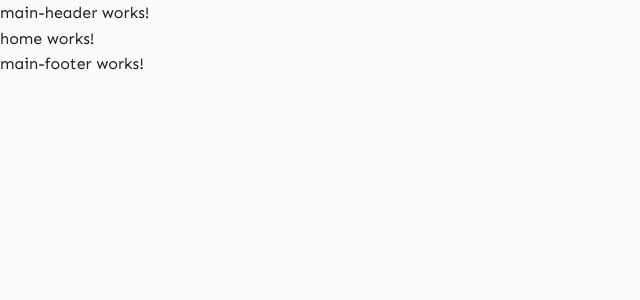
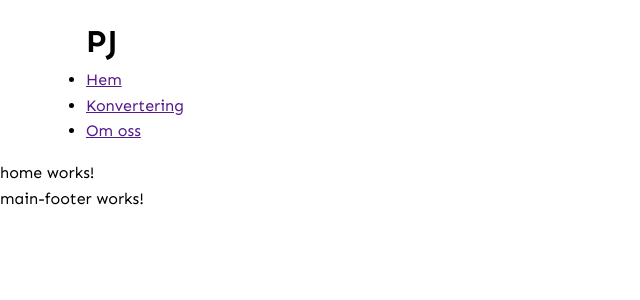
Before and after one commit to Punttt/AngularLab, an Angular app: page /home in a window 1280 px wide. Shown: the top 300 px of the page, without its empty margins (0-640 px from the left). Built offline with nearby package versions, Linux system fonts and the light colour scheme.

Commit message:
påbörjar med main header

```diff
--- a/src/app/partials/main-header/main-header.html
+++ b/src/app/partials/main-header/main-header.html
@@ -1 +1,13 @@
-<p>main-header works!</p>
+<header>
+    <div class="container">
+        <h1>PJ</h1>
+
+        <nav>
+            <ul>
+                <li><a href="">Hem</a></li>
+                <li><a href="">Konvertering</a></li>
+                <li><a href="">Om oss</a></li>
+            </ul>
+        </nav>
+    </div>
+</header>
--- a/src/styles.scss
+++ b/src/styles.scss
@@ -6,19 +6,10 @@
     box-sizing: border-box;
 }
 
-html, body {
-    height: 100%;
-}
-
 body {
     font-family: "Sen", sans-serif;
     font-size: 16px;
     line-height: 1.6;
-
-    display: flex;
-    flex-direction: column;
-    background-color: #fafafa;
-    color: #222;
 }
 
 .container {
```
Also changed, not shown: 2 other files (tests, documents, lock files or other folders).
